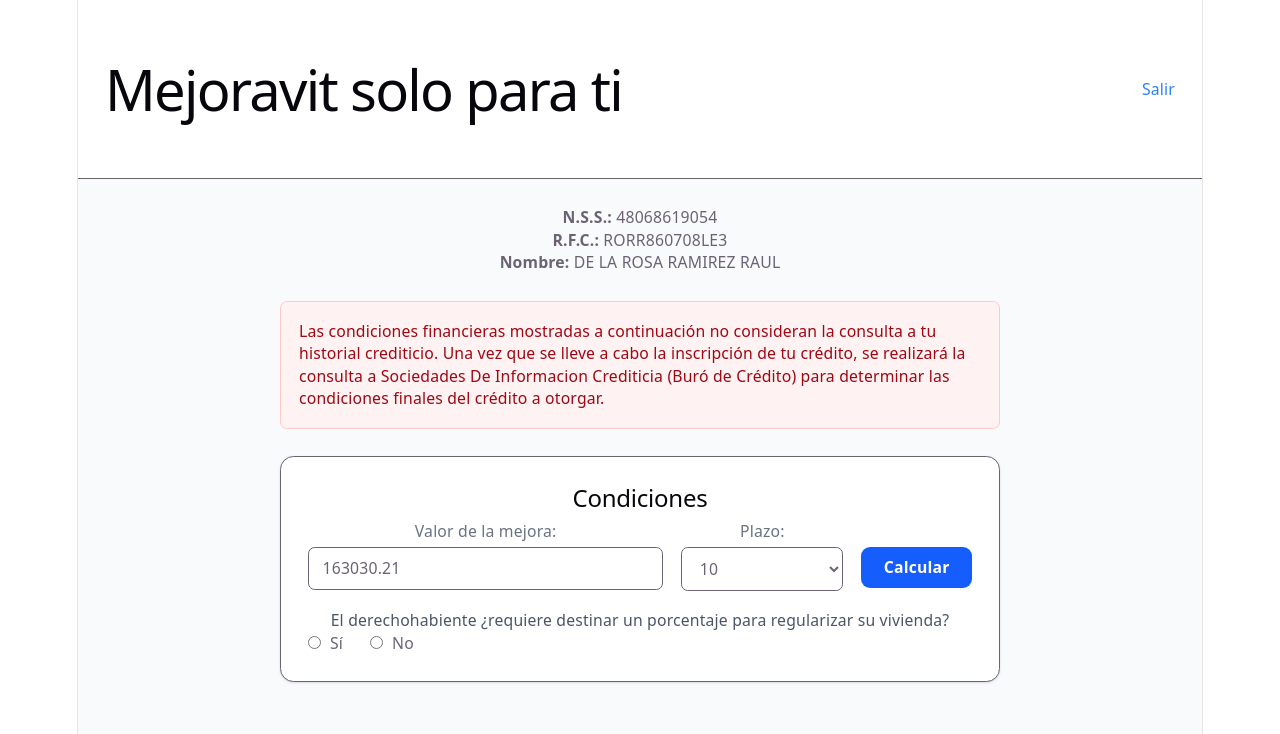
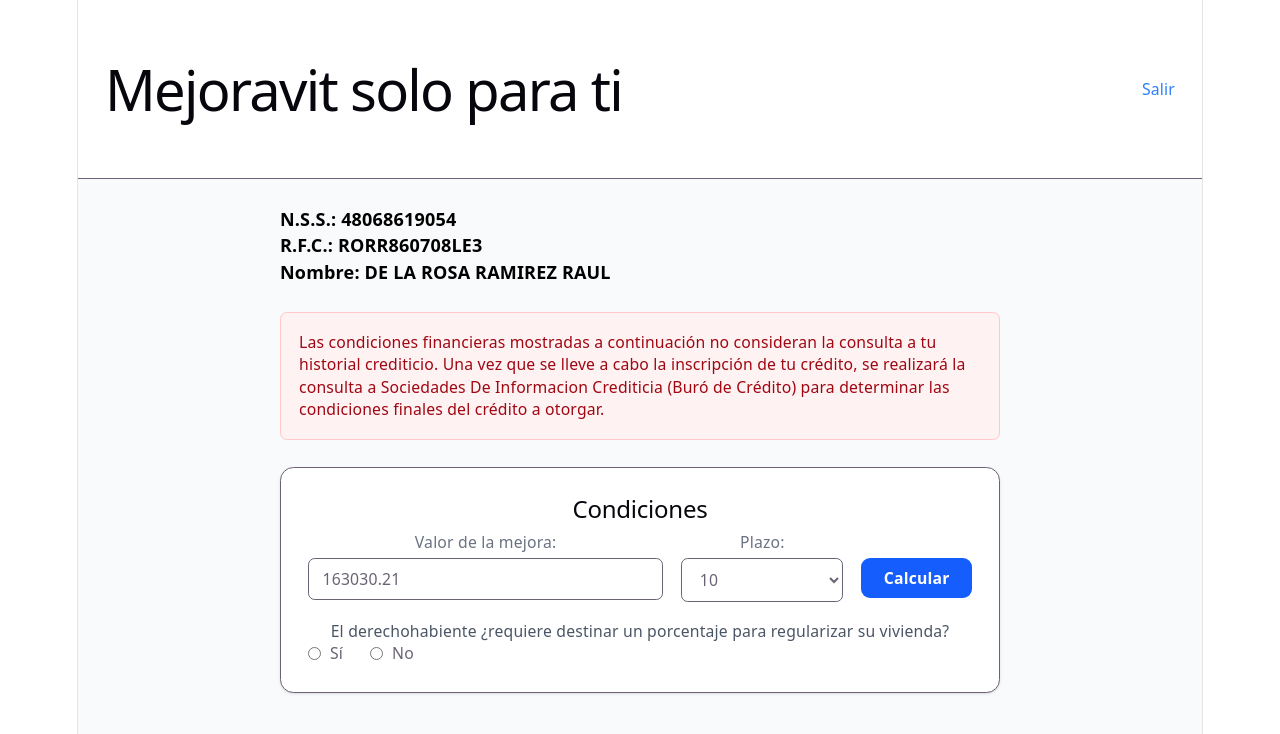
Before and after one commit to arm-code/mejoravit-tools, a React (Vite) app: page / in a window 1280 px wide. Shown: the top 734 px of the page. Built offline with nearby package versions, Linux system fonts and the light colour scheme.

Commit message:
feat: adding user card

```diff
--- a/src/features/mejoravit/components/MejoravitPage.tsx
+++ b/src/features/mejoravit/components/MejoravitPage.tsx
@@ -1,28 +1,21 @@
 
 import { CalculatorForm } from "./CalculatorForm";
 import { CreditResults } from "./CreditResults";
-import { useMejoravit } from "../hooks/useMejoravit";
 import { DisclaimerBanner } from "./DisclaimerBanner";
 import { UserInfoCard } from "./UserInfoCard";
 
 export function MejoravitPage() {
-    const { user } = useMejoravit();
 
     return (
         <div className="min-h-screen bg-gray-50">
-            {/* Header */}
+
             <header className="flex items-center justify-between px-6 py-4 bg-white border-b">
                 <h1 className="text-red-600 font-bold text-xl">Mejoravit solo para ti</h1>
                 <button className="text-blue-500 text-sm hover:underline">Salir</button>
             </header>
 
             <main className="max-w-2xl mx-auto px-4 py-6 space-y-6">
-                {/* User Info */}
-                <div className="text-sm space-y-1">
-                    <p><strong>N.S.S.:</strong> {user.nss}</p>
-                    <p><strong>R.F.C.:</strong> {user.rfc}</p>
-                    <p><strong>Nombre:</strong> {user.nombre}</p>
-                </div>
+                <UserInfoCard />
 
                 <DisclaimerBanner />
                 <CalculatorForm />
--- a/src/features/mejoravit/components/UserInfoCard.tsx
+++ b/src/features/mejoravit/components/UserInfoCard.tsx
@@ -1,9 +1,15 @@
+import { useMejoravit } from "../hooks/useMejoravit";
 
 
 export function UserInfoCard() {
+    const { user } = useMejoravit();
     return (
-        <div>
-            <h2>Información del usuario</h2>
+        <div className=" display flex justify-start items-start flex-col w-full">
+
+            <p className="text-black font-bold">N.S.S.: {user.nss}</p>
+            <p className="text-black font-bold">R.F.C.: {user.rfc}</p>
+            <p className="text-black font-bold">Nombre: {user.nombre}</p>
+
         </div>
     );
 }
```
